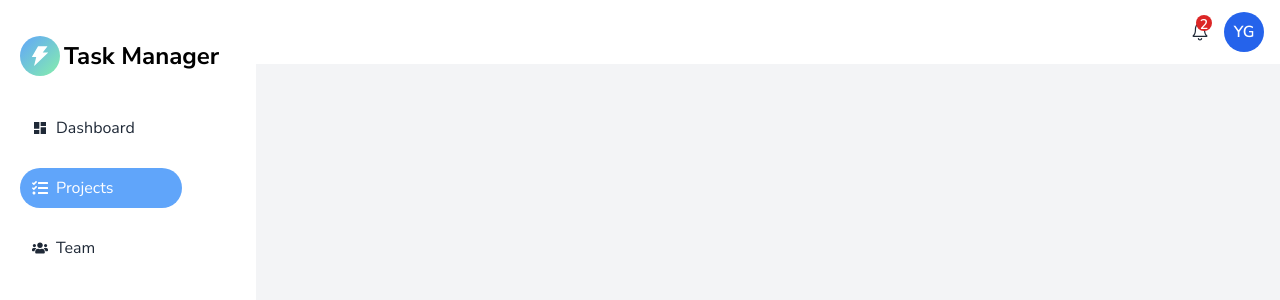
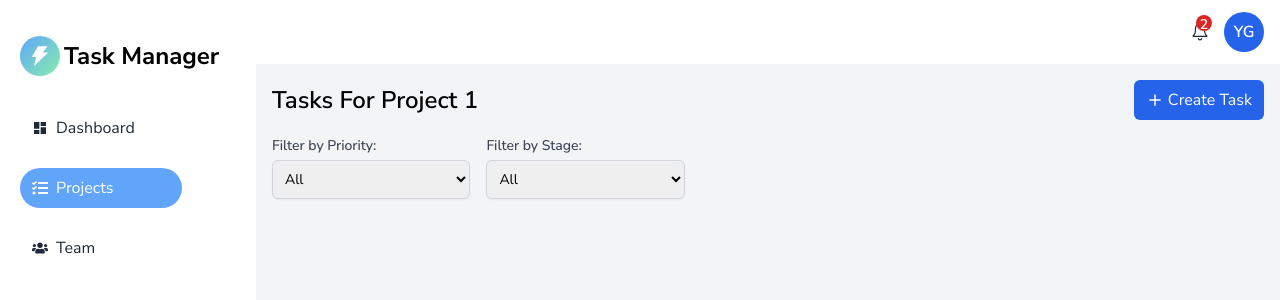
Before and after one commit to YadneshGawas/Task-Management-App, a React (Vite) app in the folder client/: page /projects/1/tasks in a window 1280 px wide. Shown: the top 300 px of the page. Built offline with nearby package versions, Linux system fonts and the light colour scheme.

Commit message:
5.49PM-22/7

```diff
--- a/client/src/assets/data.js
+++ b/client/src/assets/data.js
@@ -233,7 +233,7 @@ export const tasks = [
   },
   {
     _id: "65c5f12ab5204a81bde866a9",
-    pid: "65d5f12ab5204a81bde866b1",
+    pid: "65d5f12ab5204a81bde866b1",//1
     title: "Task2",
     date: "2024-07-18T00:00:00.000Z",
     priority: "medium",
--- a/client/src/pages/AdminTasks.jsx
+++ b/client/src/pages/AdminTasks.jsx
@@ -2,7 +2,7 @@
 import React, { useEffect, useState } from "react";
 import { IoMdAdd } from "react-icons/io";
 import { useParams } from "react-router-dom";
-import { tasks, projects } from "../assets/data";
+import { tasks } from "../assets/data";
 import BoardView from "../other/BoardView";
 import Loading from "../other/Loader";
 import Title from "../other/Title";
@@ -16,8 +16,106 @@ const TASK_TYPE = {
 };
 
 const AdminTasks = () => {
-  const { projectId } = useParams(); // Access the projectId from the URL
+  const [selected, setSelected] = useState(0);
+  const handleOpen = () => setOpen(true);
+  const [open, setOpen] = useState(false);
+  const [loading, setLoading] = useState(false);
+
+  const { projectId } = useParams(); // Retrieve projectId from URL parameters
   console.log(projectId);
+
+  const [filters, setFilters] = useState({
+    priority: "all",
+    stage: "all",
+  });
+
+  useEffect(() => {
+    console.log("Open variable status", open);
+  }, [open]);
+
+  const handleFilterChange = (filterName, value) => {
+    setFilters({
+      ...filters,
+      [filterName]: value,
+    });
+  };
+
+  // Filter tasks based on the projectId and the filters
+  const filteredTasks = tasks.filter((task) => {
+    const priorityMatch = filters.priority === "all" || task.priority === filters.priority;
+    const stageMatch = filters.stage === "all" || task.stage === filters.stage;
+    const projectMatch = task.pid === projectId; // Ensure task belongs to the current project
+    return priorityMatch && stageMatch && projectMatch;
+  });
+
+  return loading ? (
+    <div className='py-10'>
+      <Loading />
+    </div>
+  ) : (
+    <div className='w-full'>
+      <div className='flex items-center justify-between mb-4'>
+        <Title title={`Tasks for Project ${projectId}`} />
+
+        <Button
+          onClick={() => setOpen(true)}
+          label='Create Task'
+          icon={<IoMdAdd className='text-lg' />}
+          className='flex flex-row-reverse gap-1 items-center bg-blue-600 text-white rounded-md py-2 2xl:py-2.5'
+        />
+
+      </div>
+
+      <div className="flex gap-4 mb-4">
+        {/* Filter by Priority */}
+        <div className="w-1/5">
+          <label
+            htmlFor="priorityFilter"
+            className="block text-sm font-medium text-gray-700"
+          >
+            Filter by Priority:
+          </label>
+          <select
+            id="priorityFilter"
+            name="priorityFilter"
+            className="mt-1 block w-full p-2 border border-gray-300 rounded-md shadow-sm focus:outline-none focus:ring-blue-500 focus:border-blue-500 sm:text-sm"
+            value={filters.priority}
+            onChange={(e) => handleFilterChange("priority", e.target.value)}
+          >
+            <option value="all">All</option>
+            <option value="high">High</option>
+            <option value="medium">Medium</option>
+            <option value="low">Low</option>
+          </select>
+        </div>
+
+        {/* Filter by Stage */}
+        <div className="w-1/5">
+          <label
+            htmlFor="stageFilter"
+            className="block text-sm font-medium text-gray-700"
+          >
+            Filter by Stage:
+          </label>
+          <select
+            id="stageFilter"
+            name="stageFilter"
+            className="mt-1 block w-full p-2 border border-gray-300 rounded-md shadow-sm focus:outline-none focus:ring-blue-500 focus:border-blue-500 sm:text-sm"
+            value={filters.stage}
+            onChange={(e) => handleFilterChange("stage", e.target.value)}
+          >
+            <option value="all">All</option>
+            <option value="todo">To Do</option>
+            <option value="in progress">In Progress</option>
+            <option value="completed">Completed</option>
+          </select>
+        </div>
+      </div>
+
+      <BoardView tasks={filteredTasks} />
+      <AddTask open={open} setOpen={setOpen} />
+    </div>
+  );
 };
 
 export default AdminTasks;
```
